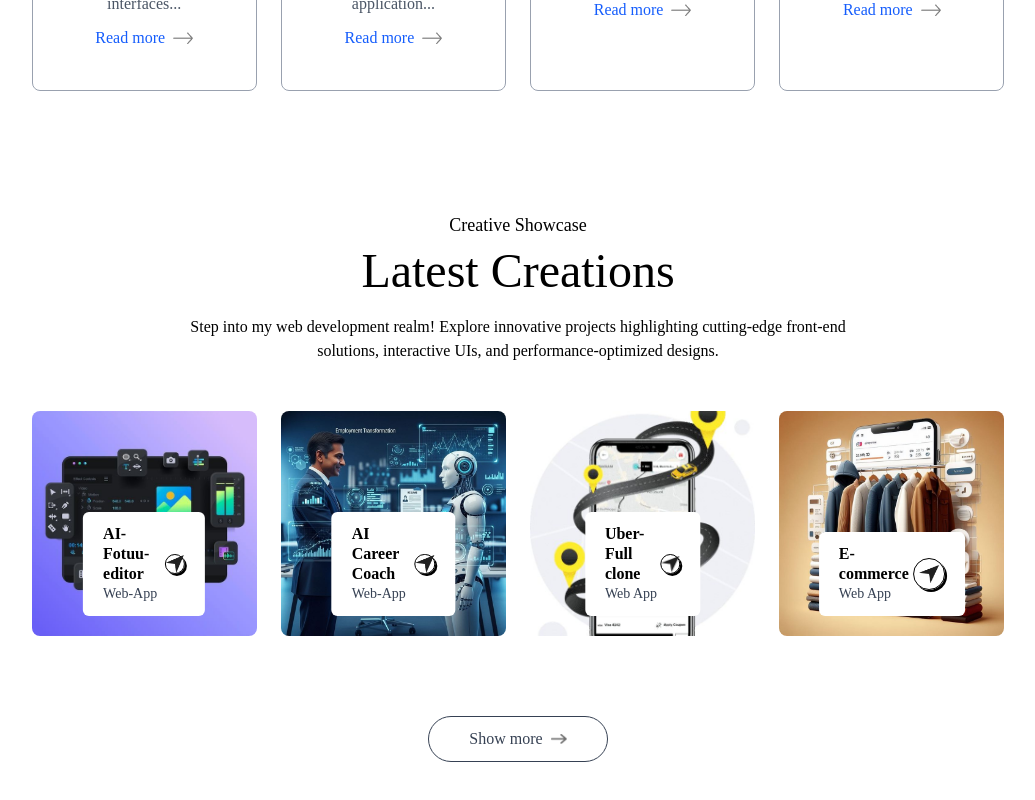
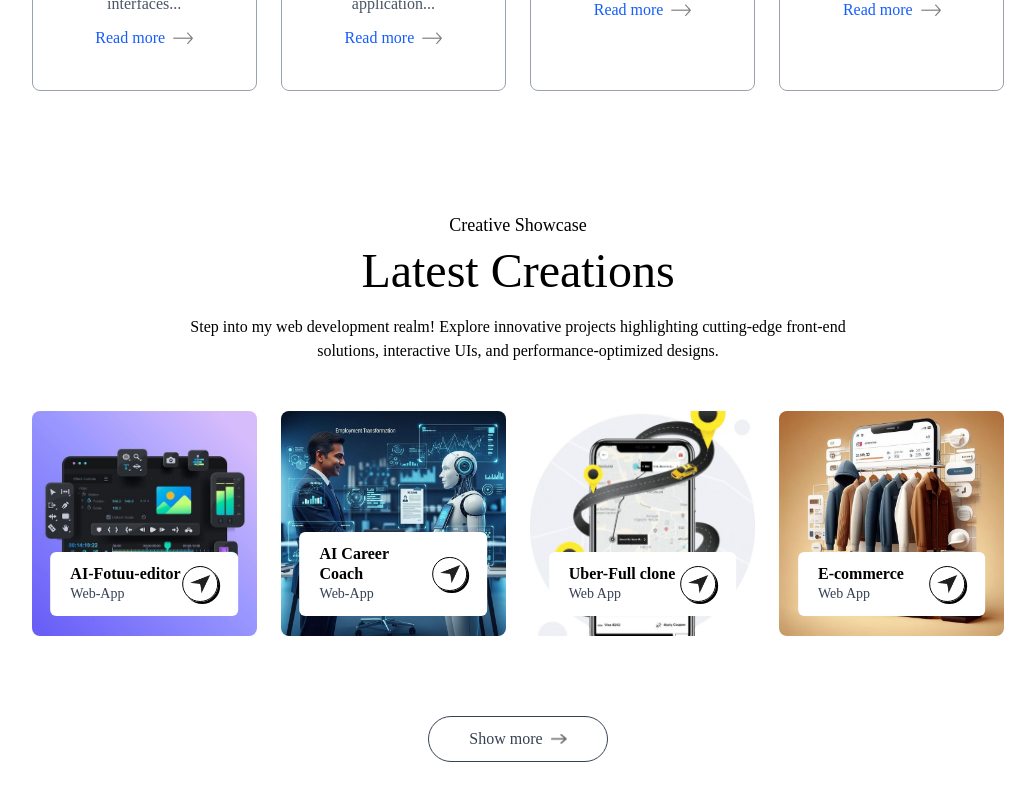
Before and after one commit to mohdasharshakeel/mohdasharshakeel-dev-portfolio, a Next.js app: page / in a window 1280 px wide. Shown: the part 1960-2760 px from the top of the page, without its empty margins (122-1157 px from the left). Built offline with nearby package versions, Linux system fonts and the light colour scheme; a web font is replaced by a local one.

Commit message:
link added

```diff
--- a/app/components/Work.jsx
+++ b/app/components/Work.jsx
@@ -8,6 +8,7 @@ const Work = () => {
       id="work"
       className="w-full px-4 sm:px-8 md:px-[10%] lg:px-[12%] py-10 scroll-mt-20"
     >
+      {/* Headings */}
       <h4 className="text-center mb-2 text-md sm:text-lg font-Ovo">
         Creative Showcase
       </h4>
@@ -19,34 +20,44 @@ const Work = () => {
         highlighting cutting-edge front-end solutions, interactive UIs, and
         performance-optimized designs.
       </p>
-      <div className="grid grid-cols-1 sm:grid-cols-2 md:grid-cols-3 lg:grid-cols-4 gap-6 my-10 mt-1 ">
+
+      {/* Projects Grid */}
+      <div className="grid grid-cols-1 sm:grid-cols-2 md:grid-cols-3 lg:grid-cols-4 gap-6 my-10 mt-1">
         {workData.map((projects, index) => (
           <div
             key={index}
-            className="aspect-square bg-no-repeat bg-cover bg-center rounded-lg  relative cursor-pointer group "
+            className="aspect-square bg-no-repeat bg-cover bg-center rounded-lg relative cursor-pointer group"
             style={{ backgroundImage: `url(${projects.bgImage})` }}
           >
-            <div className="bg-white w10/12 rounded-md absolute bottom-5 left-1/2 -translate-x-1/2 py-3 px-5 flex items-center justify-between duration-500 group-hover:bottom-7 ">
+            <div className="bg-white w-10/12 rounded-md absolute bottom-5 left-1/2 -translate-x-1/2 py-3 px-5 flex items-center justify-between duration-500 group-hover:bottom-7">
               <div>
                 <h2 className="font-semibold">{projects.title}</h2>
-                <p className="text-sm text-gray-700 ">{projects.description}</p>
+                <p className="text-sm text-gray-700">{projects.description}</p>
               </div>
-              <div className="border rounded-full border-black w-9 aspect-square flex items-center justify-center shadow-[2px_2px_0_#000] group-hover:bg-lime-300 transition  ">
+
+              {/* Send Icon as Link */}
+              <a
+                href={projects.link}
+                target="_blank"
+                rel="noopener noreferrer"
+                className="border rounded-full border-black w-9 aspect-square flex items-center justify-center shadow-[2px_2px_0_#000] group-hover:bg-lime-300 transition"
+              >
                 <Image src={assets.send_icon} alt="sendIcon" className="w-5" />
-              </div>
+              </a>
             </div>
           </div>
         ))}
       </div>
 
+      {/* Show More Button */}
       <a
         href=""
         className="w-max flex items-center justify-center gap-2 text-gray-700 border-[0.5px] border-gray-700 rounded-full py-3 px-10 mx-auto my-20 hover:bg-[#fcf4ff] duration-500"
       >
-        Show more{" "}
+        Show more
         <Image
           src={assets.right_arrow_bold}
-          alt="right bold "
+          alt="right bold"
           className="w-4"
         />
       </a>
```
